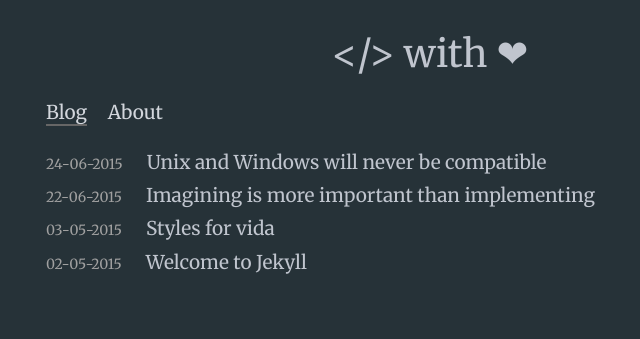
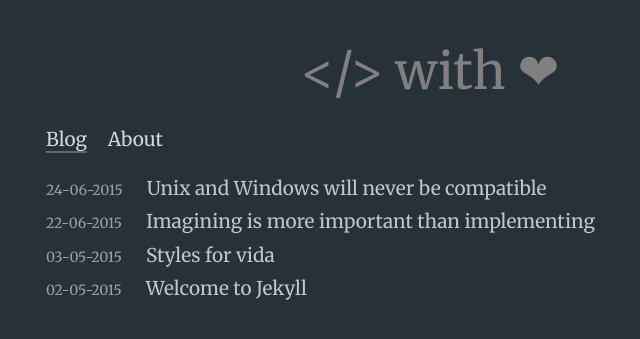
Before and after one commit to arafsheikh/arafsheikh.github.io, a Jekyll site: the page built from index.html, in a window 1280 px wide. Shown: the top 339 px of the page, without its empty margins (210-850 px from the left). Built offline with Jekyll 4.4.1, drawn with Linux system fonts in a browser that asks for light colours; Markdown is read by kramdown in place of the engine named in the settings.

Commit message:
Increased title font size

```diff
--- a/_sass/_layout.scss
+++ b/_sass/_layout.scss
@@ -7,6 +7,8 @@ main {
 .site-header {
     .site-title {
         font-weight: 300;
+        font-size: $site-title-font-size;
+        color: gray;
         > a {
             color: $text-color;
             text-decoration: none;
```
